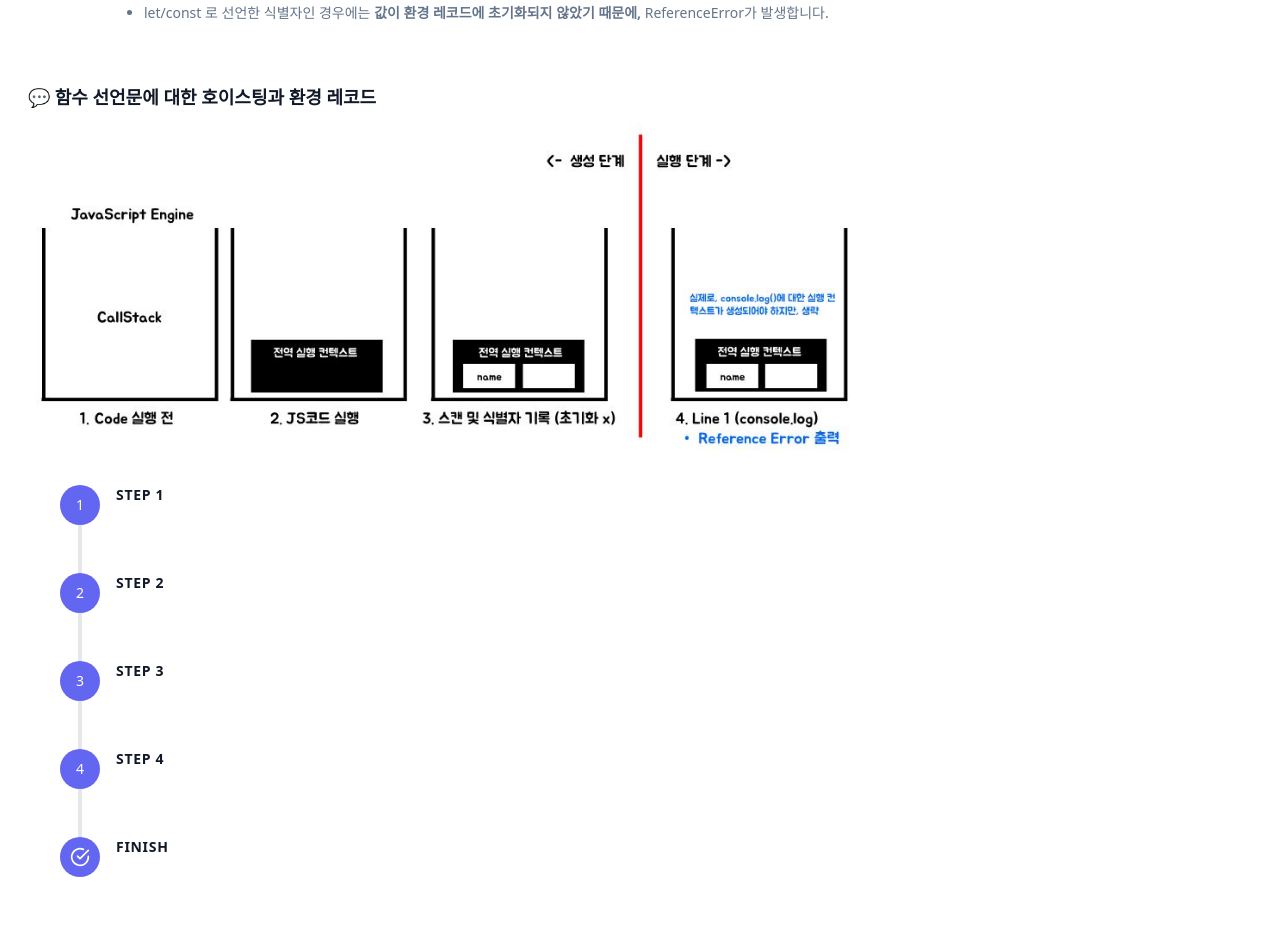
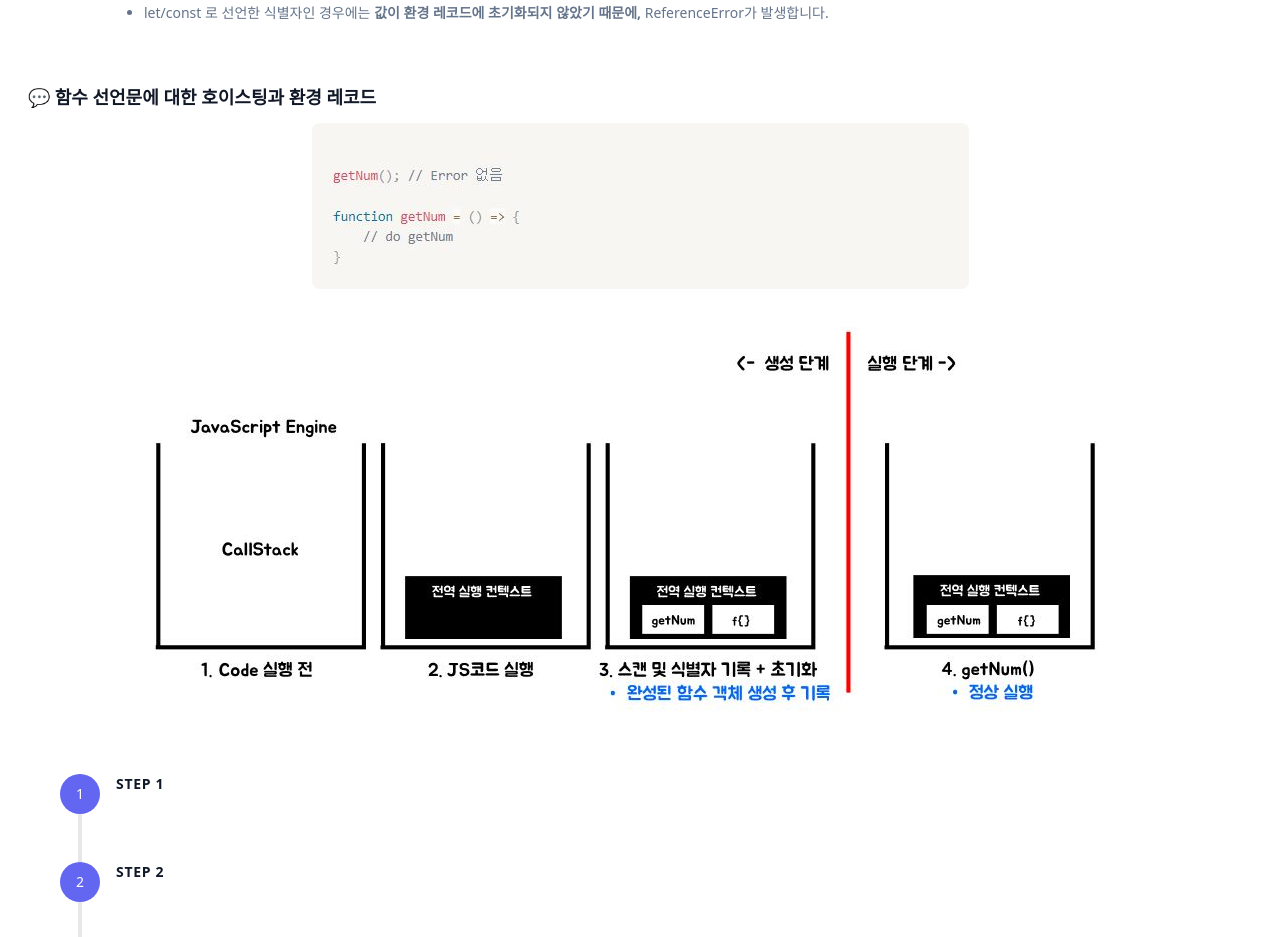
Before and after one commit to Lee-Sang-Beom/nextjs_and_notion, a Next.js app: page /web_basic/executionContext in a window 1280 px wide. Shown: the part 6549-7486 px from the top of the page. Built offline with nearby package versions, Linux system fonts and the light colour scheme.

Commit message:
add img : code functionDeclarationEx, functionDeclaration picture

```diff
--- a/pages/web_basic/executionContext.tsx
+++ b/pages/web_basic/executionContext.tsx
@@ -15,6 +15,8 @@ import jsAndHoistingLetConst from "../../public/img/jsAndHoistingLetConst.jpg";
 import variableHoistingAndEnvRecordEx from "../../public/img/variableHoistingAndEnvRecordEx.jpg";
 import functionExpressionHoistingEx from "../../public/img/functionExpressionHoistingEx.jpg";
 import functionExpressionHoisting from "../../public/img/functionExpressionHoisting.jpg";
+import functionDeclarationHoistingEx from "../../public/img/functionDeclarationHoistingEx.jpg";
+import functionDeclarationHoisting from "../../public/img/functionDeclarationHoisting.jpg";
 
 export default function Dom() {
     // 페이지 넘김 정보
@@ -633,8 +635,8 @@ export default function Dom() {
                             {/* 함수 선언문에 따른 호이스팅 및 환경레코드 소개 */}
                             <h1 className="text-lg font-bold title-font text-gray-900 my-3 pl-0 md:pl-2">💬 함수 선언문에 대한 호이스팅과 환경 레코드</h1>
                             <div className="w-full px-4 mb-1 flex-col text-center justify-center">
-
-                                <Image src={jsAndHoistingLetConst} alt="step Picture of hoisting and functionDeclaration" className="lg:w-full rounded-lg" />
+                                <Image src={functionDeclarationHoistingEx} alt="Code Picture of hoisting functionExpression" className="lg:w-full rounded-lg" />
+                                <Image src={functionDeclarationHoisting} alt="step Picture of hoisting and functionExpression" className="lg:w-full rounded-lg" />
                             </div>
                             {/* step content */}
                             <FunctionDeclarationHoisitingAndEnvRecordSection />
```
Also changed, not shown: public/img/functionDeclarationHoisting.jpg (added), public/img/functionDeclarationHoistingEx.jpg (added).
